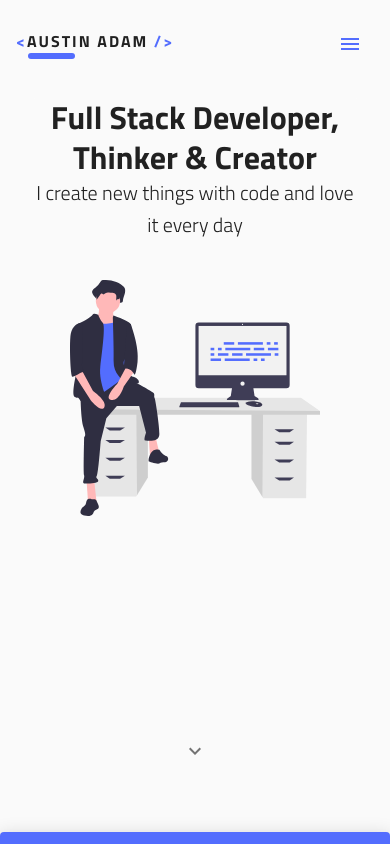
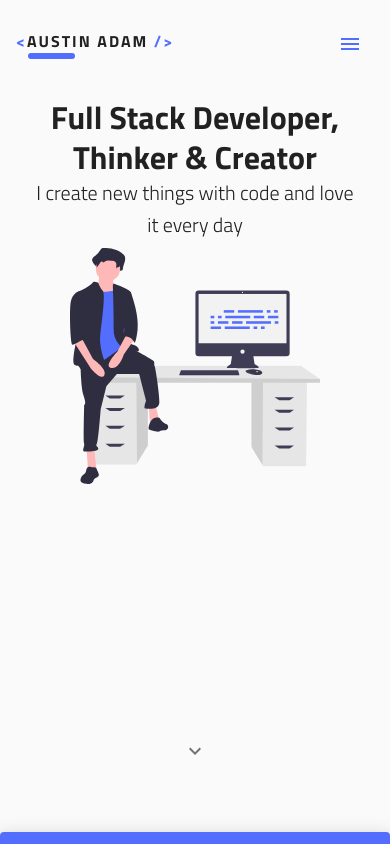
Before and after one commit to Ugikie/Portfolio, a React (Create React App) app: page / in a window 390 px wide. Shown: the top 844 px of the page. Built offline with nearby package versions, Linux system fonts and the light colour scheme.

Commit message:
Fix sizing of hero image on larger screens

```diff
--- a/src/components/Hero.js
+++ b/src/components/Hero.js
@@ -47,6 +47,9 @@ const useStyles = makeStyles((theme) => ({
   },
   heroImage: {
     paddingTop: '2rem',
+    [theme.breakpoints.down('md')]: {
+      paddingTop: '0',
+    },
     [theme.breakpoints.down('xs')]: {
       marginTop: '0',
     },
@@ -60,9 +63,6 @@ const useStyles = makeStyles((theme) => ({
     },
     [theme.breakpoints.up('md')]: {
       width: 450,
-    },
-    [theme.breakpoints.up('lg')]: {
-      width: 500,
     },
   },
   contactGreeting: {
```
